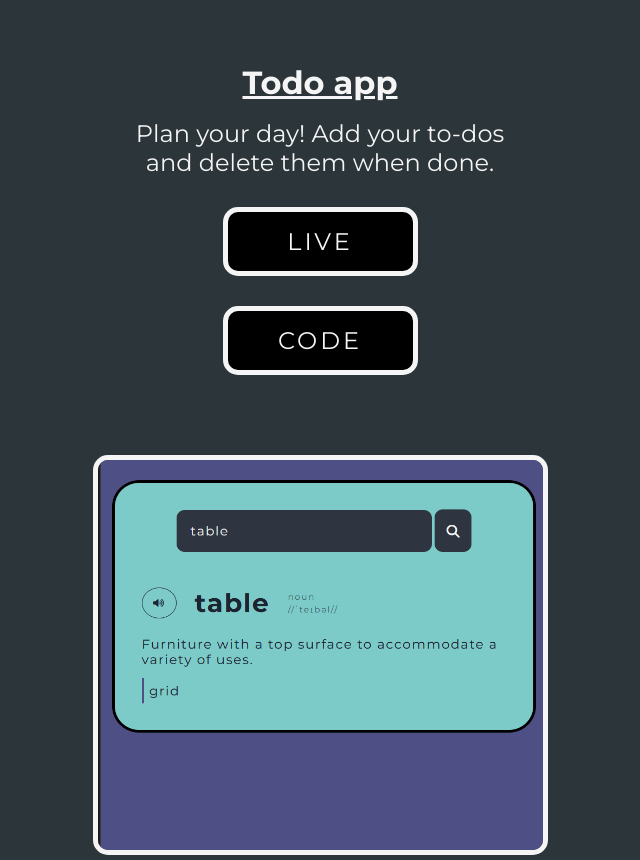
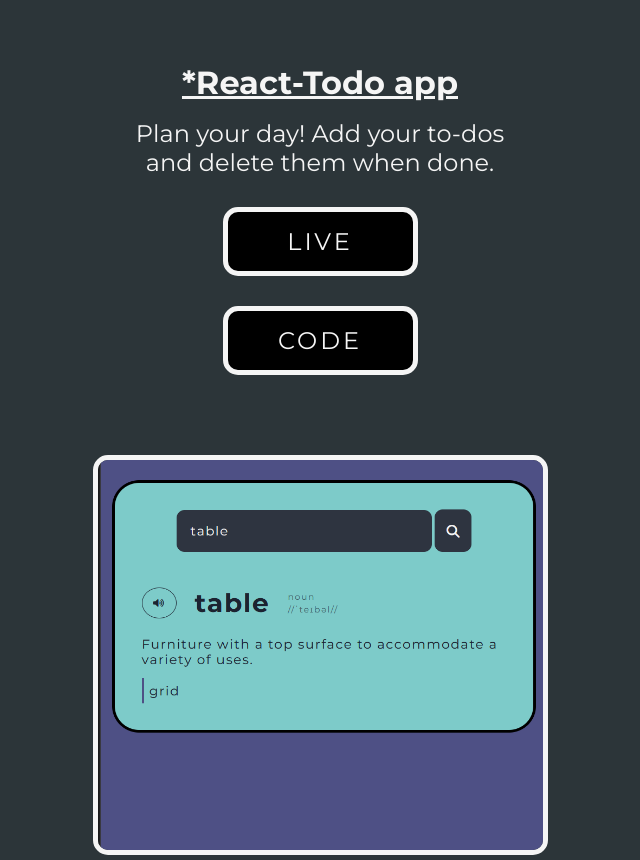
Before and after one commit to AdnanPobrklic/AdnanPobrklic.github.io, a plain HTML site: page index.html in a window 1280 px wide. Shown: the part 2853-3713 px from the top of the page, without its empty margins (320-960 px from the left). Drawn offline with Linux system fonts and the light colour scheme.

Commit message:
Update index.html

```diff
--- a/index.html
+++ b/index.html
@@ -76,7 +76,7 @@
                 <div class="card">
                     <img src="img/todo.png" alt="Dictionary app">
                     <div class="card-text">
-                        <h1>Todo app</h1>
+                        <h1>*React-Todo app</h1>
                         <p>Plan your day! Add your to-dos and delete them when done.</p>
                         <a href="https://vermillion-centaur-aa2b8b.netlify.app/" target="_blank">LIVE</a>
                         <a href="https://github.com/AdnanPobrklic/Todo-list" target="_blank">CODE</a>
```
